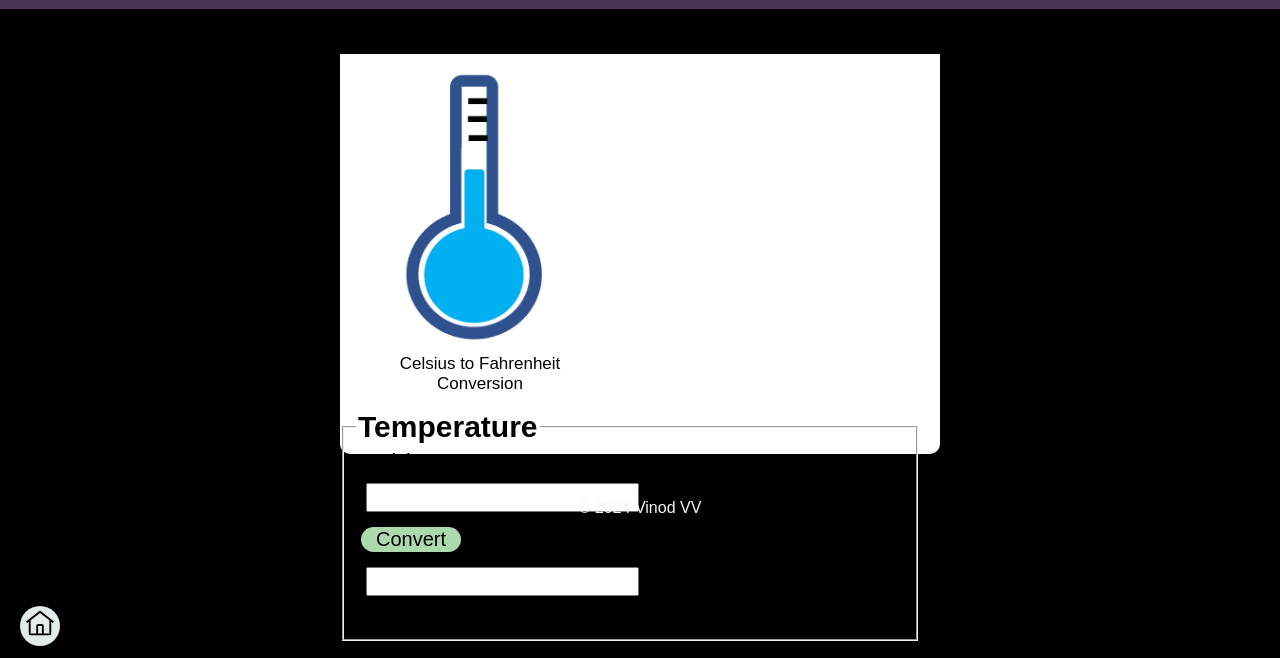
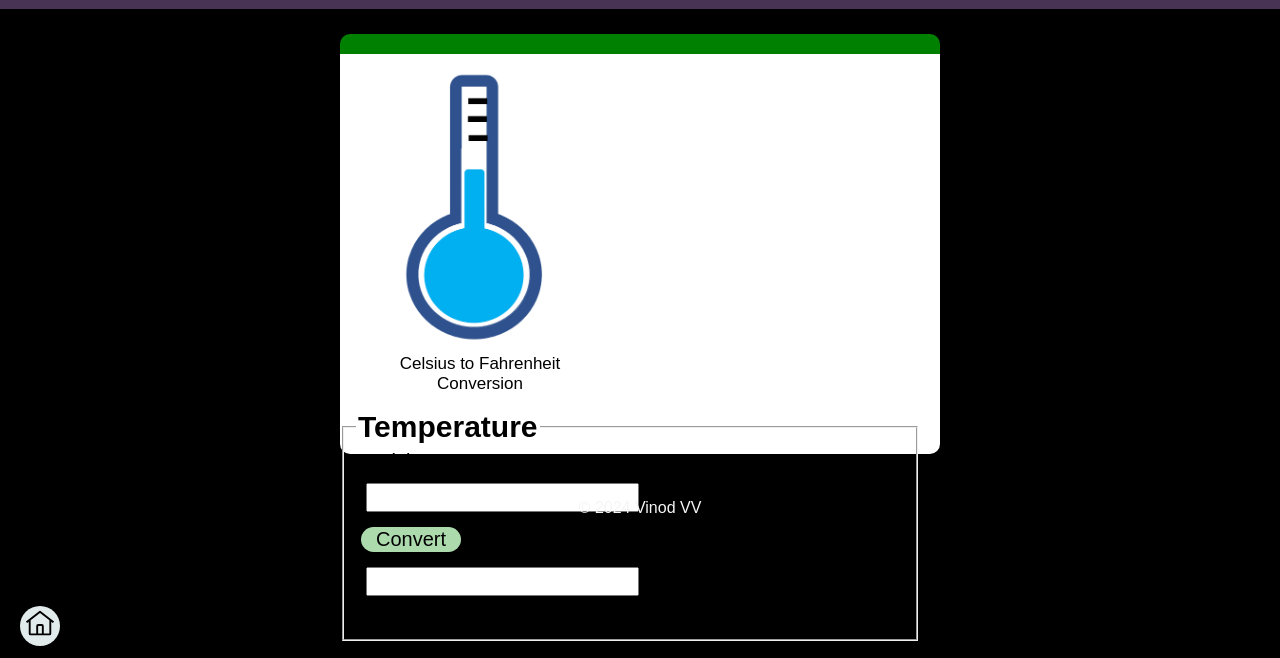
Before and after one commit to vinodvv/temperature_converter, a plain HTML site: page index.html in a window 1280 px wide. Shown: the part 114-772 px from the top of the page. Drawn offline with Linux system fonts and the light colour scheme.

Commit message:
update index.html

```diff
--- a/index.html
+++ b/index.html
@@ -18,7 +18,7 @@
     </section>
 
     <div id="conversion-section">
-        <section id="temperature" class="b tempeature">
+        <section id="temperature" class="b temperature">
             <div id="temp">
                 <figure>
                     <img src="images/thermo.png" alt="Temperature illustration" width="200px">
```
